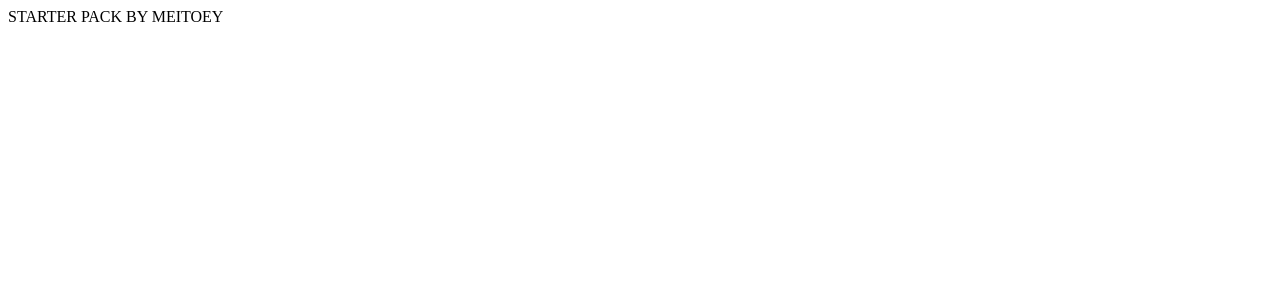
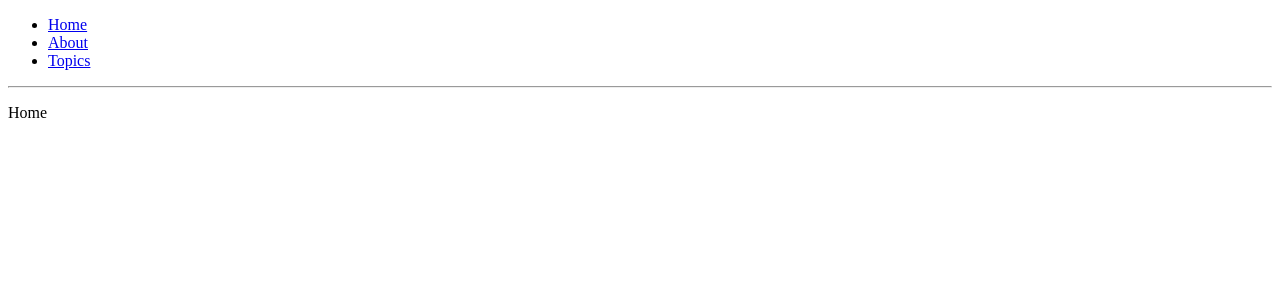
Before and after one commit to thyahan/react-starter-pack, a React app: page /#/ in a window 1280 px wide. Before the commit this address led to /#/about. Shown: the top 300 px of the page. Built offline with nearby package versions, Linux system fonts and the light colour scheme; the HTML template or start-up script is replaced by a standard one.

Commit message:
Update react-dom-router

```diff
--- a/package.json
+++ b/package.json
@@ -5,7 +5,7 @@
   "main": "index.js",
   "scripts": {
     "test": "echo \"Error: no test specified\" && exit 1",
-    "start": "webpack-dev-server --config ./webpack.config.js --mode development",
+    "start": "webpack-dev-server --config ./webpack.config.js --mode production",
     "dev": "webpack-dev-server --config ./webpack.config.js --mode development"
   },
   "keywords": [
@@ -28,6 +28,7 @@
   },
   "dependencies": {
     "react": "^16.3.1",
-    "react-dom": "^16.3.1"
+    "react-dom": "^16.3.1",
+    "react-router-dom": "^4.2.2"
   }
 }
--- /dev/null
+++ b/src/App.js
@@ -0,0 +1,40 @@
+import React from 'react';
+// import { BrowserRouter as Router, Route, Link } from 'react-router-dom';
+import { HashRouter as Router, Route, Link } from 'react-router-dom';
+
+// import Home from './modules/Home';
+// import About from './modules/About';
+import NotFound from './modules/NotFound';
+
+
+const Home = () => <p>Home</p>;
+const About = () => <p>About</p>;
+const Topics = () => <p>Topics</p>;
+
+const App = () => {
+    return (
+            <Router>
+                <div>
+                    <ul>
+                        <li>
+                        <Link to="/">Home</Link>
+                        </li>
+                        <li>
+                        <Link to="/about">About</Link>
+                        </li>
+                        <li>
+                        <Link to="/topics">Topics</Link>
+                        </li>
+                    </ul>
+
+                     <hr />
+                    <Route exact path='/' component={Home} />
+                    <Route path="/home" component={Home} />
+                    <Route path="/about" component={About} />
+                    <Route path="/topics" component={Topics} />
+                </div>
+            </Router>
+    );
+};
+
+export default App;
--- a/src/index.js
+++ b/src/index.js
@@ -1,10 +1,13 @@
 import React from 'react';
 import ReactDOM from 'react-dom';
+
+/** Router */
+import App from './App';
 
 const title = 'STARTER PACK BY MEITOEY';
 
 ReactDOM.render(
-  <div>{title}</div>,
+  <App />,
   document.getElementById('app')
 );
 
--- /dev/null
+++ b/src/modules/About/index.js
@@ -0,0 +1,22 @@
+import React, { Component } from 'react';
+import PropTypes from 'prop-types';
+
+class About extends Component {
+    render() {
+        return (
+            <div>
+                <p>{this.props.text}</p>
+            </div>
+        );
+    }
+}
+
+About.propTypes = {
+    text: PropTypes.string,
+};
+
+About.defaultProps = {
+    text: 'Created by Yutthana Yahan<thyahan@gmail.com>',
+}
+
+export default About;
--- /dev/null
+++ b/src/modules/Home/index.js
@@ -0,0 +1,22 @@
+import React, { Component } from 'react';
+import PropTypes from 'prop-types';
+
+class Home extends Component {
+    render() {
+        return (
+            <div>
+               <p>{this.props.name}</p>
+            </div>
+        );
+    }
+}
+
+Home.propTypes = {
+    name: PropTypes.string,
+};
+
+Home.defaultProps = {
+    name: 'REACT STARTER PACK'
+}
+
+export default Home;
--- /dev/null
+++ b/src/modules/NotFound/index.js
@@ -0,0 +1,11 @@
+import React from 'react';
+
+const NotFound = ({params}) => {
+    return (
+        <div>
+            <h1>Page not found</h1>
+        </div>
+    );
+};
+
+export default NotFound;
```
Also changed, not shown: 1 other file (tests, documents, lock files or other folders).
